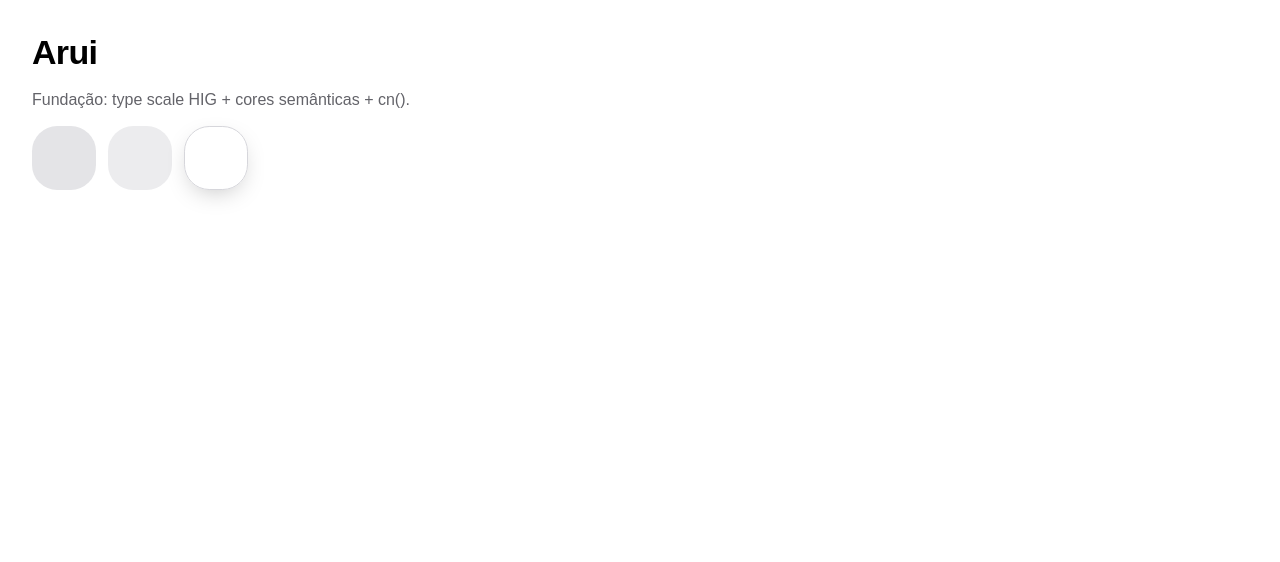
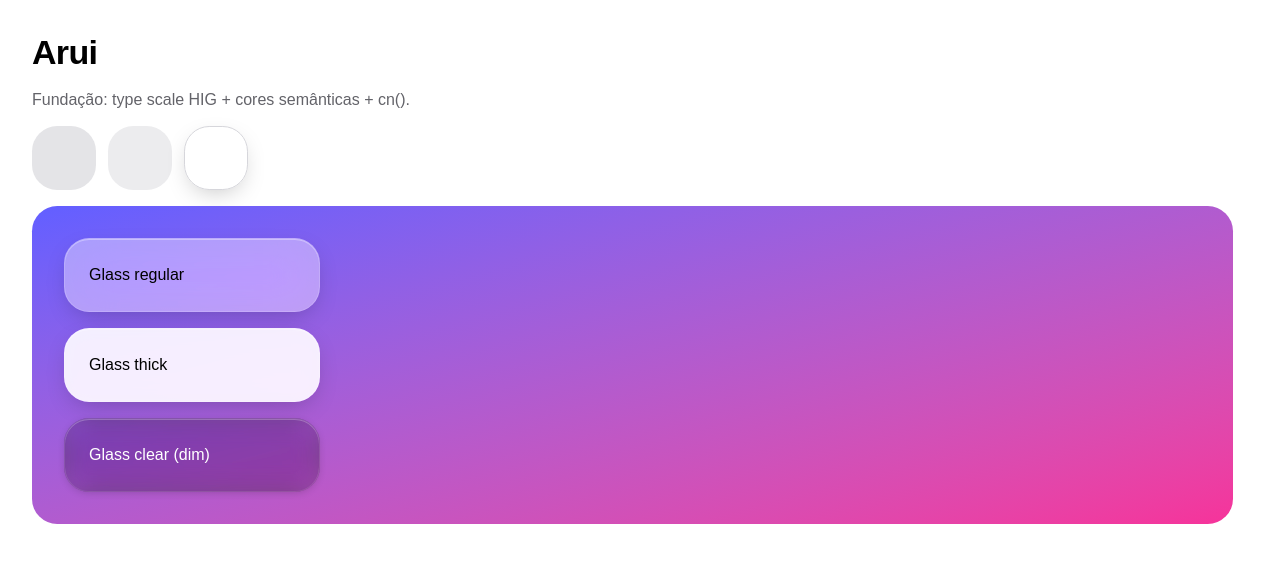
Before and after one commit to aogusto/arui, a React (Vite) app: page / in a window 1280 px wide. Shown: the top 562 px of the page. Built offline with nearby package versions, Linux system fonts and the light colour scheme.

Commit message:
feat(arui): glass-surface

```diff
--- a/preview/App.tsx
+++ b/preview/App.tsx
@@ -1,4 +1,5 @@
 import { cn } from "@/lib/utils"
+import { GlassSurface } from "@/components/ui/glass-surface"
 
 export default function App() {
   return (
@@ -12,6 +13,18 @@ export default function App() {
         <div className="size-16 rounded-2xl bg-fill-secondary" />
         <div className="size-16 rounded-2xl border border-separator shadow-glass" />
       </div>
+
+      <div className="relative overflow-hidden rounded-2xl bg-gradient-to-br from-indigo-500 to-pink-500 p-8 space-y-4">
+        <GlassSurface variant="regular" className="w-64">
+          <div className="p-6 text-label">Glass regular</div>
+        </GlassSurface>
+        <GlassSurface variant="thick" className="w-64">
+          <div className="p-6 text-label">Glass thick</div>
+        </GlassSurface>
+        <GlassSurface variant="clear" dim className="w-64">
+          <div className="p-6 text-white">Glass clear (dim)</div>
+        </GlassSurface>
+      </div>
     </div>
   )
 }
--- /dev/null
+++ b/registry/arui/components/ui/glass-surface.tsx
@@ -0,0 +1,54 @@
+import * as React from "react"
+
+import { cn } from "@/lib/utils"
+
+const glass = {
+  regular:
+    "glass " +
+    "bg-glass-regular/60 supports-[backdrop-filter]:bg-glass-regular/40 " +
+    "backdrop-blur-glass backdrop-saturate-150 " +
+    "[-webkit-backdrop-filter:blur(24px)_saturate(180%)] " +
+    "border border-white/15 dark:border-white/10 " +
+    "shadow-glass",
+  thick:
+    "glass " +
+    "bg-glass-regular/96 supports-[backdrop-filter]:bg-glass-regular/90 " +
+    "backdrop-blur-md backdrop-saturate-150 " +
+    "[-webkit-backdrop-filter:blur(12px)_saturate(180%)] " +
+    "border border-white/15 dark:border-white/10 " +
+    "shadow-glass",
+  clear:
+    "glass-clear " +
+    "bg-glass-clear/10 supports-[backdrop-filter]:bg-glass-clear/5 " +
+    "backdrop-blur-[12px] backdrop-saturate-150 " +
+    "border border-white/10 " +
+    "shadow-glass-sm",
+}
+
+type GlassSurfaceProps = React.HTMLAttributes<HTMLDivElement> & {
+  variant?: "regular" | "thick" | "clear"
+  dim?: boolean
+}
+
+function GlassSurface({
+  variant = "regular",
+  dim = false,
+  className,
+  children,
+  ...props
+}: GlassSurfaceProps) {
+  return (
+    <div className={cn("relative isolate rounded-2xl", className)} {...props}>
+      {dim && variant === "clear" && (
+        <div
+          aria-hidden
+          className="absolute inset-0 rounded-[inherit] bg-black/35"
+        />
+      )}
+      <div className={cn("rounded-[inherit]", glass[variant])}>{children}</div>
+    </div>
+  )
+}
+
+export { GlassSurface, glass }
+export type { GlassSurfaceProps }
```
